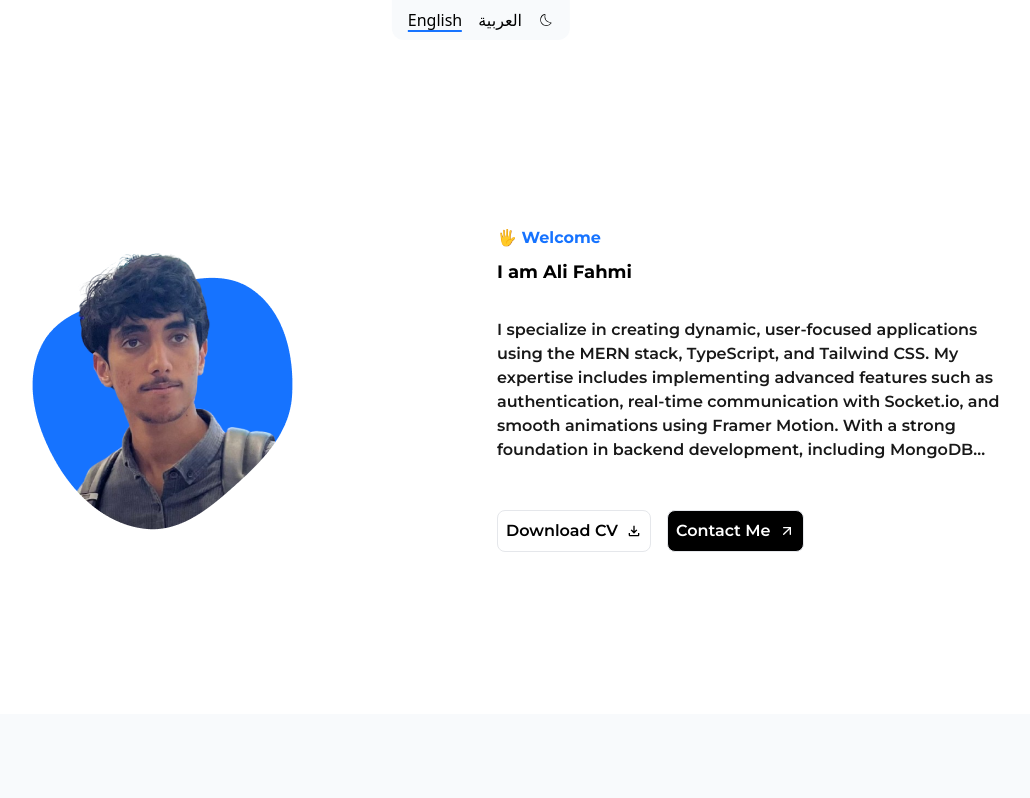
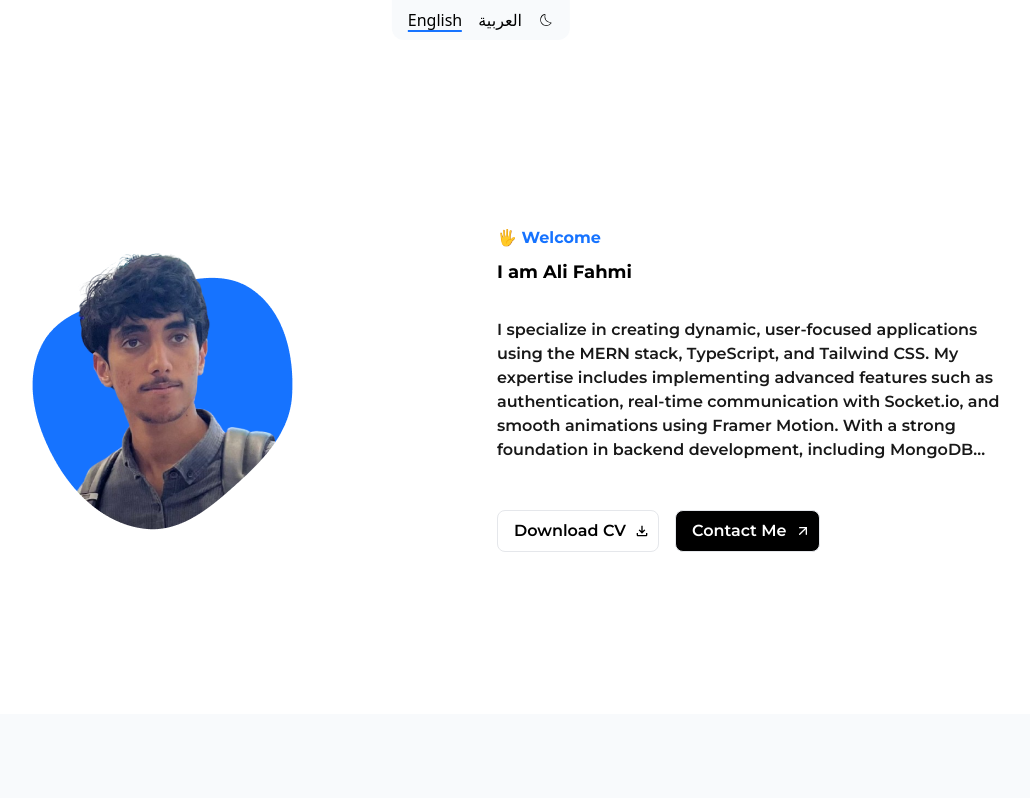
Before and after one commit to Aliicoder/portfolio, a React (Vite) app: page / in a window 1280 px wide. Shown: the top 798 px of the page, without its empty margins (159-1189 px from the left). Built offline with nearby package versions, Linux system fonts and the light colour scheme.

Commit message:
fix alligement of buttons

```diff
--- a/index.html
+++ b/index.html
@@ -5,6 +5,14 @@
     <link rel="icon" type="image/svg+xml" href="/vite.svg" />
     <meta name="viewport" content="width=device-width, initial-scale=1.0" />
     <title>ali fahmi | portfolio</title>
+    <meta
+      name="description"
+      content="Ali Fahmi's portfolio showcasing web development projects and skills in MERN stack, TypeScript, and Tailwind CSS."
+    />
+    <meta
+      name="keywords"
+      content="Ali Fahmi, portfolio, web development, MERN stack, React, Node.js, MongoDB, TypeScript, Tailwind CSS, developer, full stack, software engineer"
+    />
   </head>
   <body>
     <div id="root"></div>
--- a/src/components/buttons/Main.tsx
+++ b/src/components/buttons/Main.tsx
@@ -38,8 +38,8 @@ const MainBtn = ({
         className
       )}
     >
-      {text}
-      {icon}
+      <span className="rtl:pr-2 ltr:pl-2">{text}</span>
+      <span>{icon}</span>
     </Comp>
   );
 };
--- a/src/components/buttons/Secondary.tsx
+++ b/src/components/buttons/Secondary.tsx
@@ -27,7 +27,7 @@ const SecondaryBtn = ({
         className
       )}
     >
-      {text}
+      <span className="rtl:pr-2 ltr:pl-2">{text}</span>
       {icon}
     </button>
   );
--- a/src/pages/Home.tsx
+++ b/src/pages/Home.tsx
@@ -1,9 +1,9 @@
+import Hero from "@/components/sections/Hero";
+import About from "@/components/sections/About";
 import { cn } from "@/lib/utils";
 import { lazy } from "react";
 const Menu = lazy(() => import("@/components/shared/Menu"));
 const ScrollUp = lazy(() => import("@/components/buttons/ScrollUp"));
-const Hero = lazy(() => import("@/components/sections/Hero"));
-const About = lazy(() => import("@/components/sections/About"));
 const Services = lazy(() => import("@/components/sections/Services"));
 const Technologies = lazy(() => import("@/components/sections/Technologies"));
 const Journey = lazy(() => import("@/components/sections/Journey"));
```
